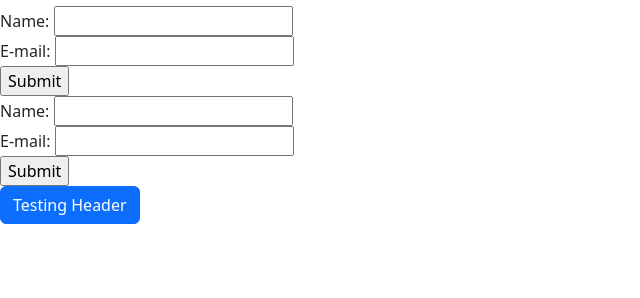
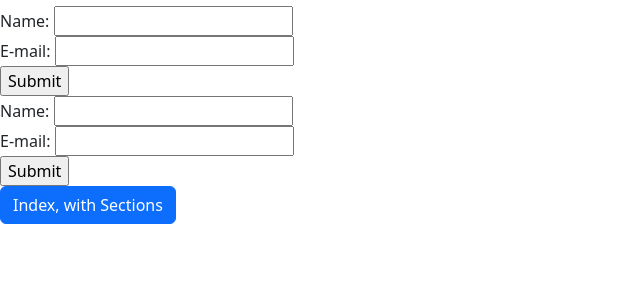
Before and after one commit to Courdias/MIS-4013-hw2, a PHP site: page / in a window 1280 px wide. Shown: the part 164-462 px from the top of the page, without its empty margins (0-640 px from the left). Run offline with PHP 8.4, Linux system fonts and the light colour scheme.

Commit message:
Update index.php

```diff
--- a/index.php
+++ b/index.php
@@ -26,7 +26,7 @@
             Start Here!
           </a>
           <ul class="dropdown-menu">
-            <li><a class="dropdown-item" href="page2.html">This Link does work: Page 2!</a></li>
+            <li><a class="dropdown-item" href="header.php">This leads to webpage section 1, header!</a></li>
             <li><a class="dropdown-item" href="#">This Link doesn't go anywhere, but this navbar is 2/8 bootstrap components.</a></li>
             <li><hr class="dropdown-divider"></li>
             <li><a class="dropdown-item" href="#">Something else here</a></li>
@@ -67,7 +67,7 @@ E-mail: <input type="text" name="email"><br>
 </body>
 </html>
     <a class="btn btn-primary" href="
-                                     header.php" role="button">Testing Header</a>
+                                     indexsections.php" role="button">Index, with Sections</a>
 
     <script src="https://cdn.jsdelivr.net/npm/bootstrap@5.2.0/dist/js/bootstrap.bundle.min.js" integrity="sha384-A3rJD856KowSb7dwlZdYEkO39Gagi7vIsF0jrRAoQmDKKtQBHUuLZ9AsSv4jD4Xa" crossorigin="anonymous"></script>
   </body>
```
